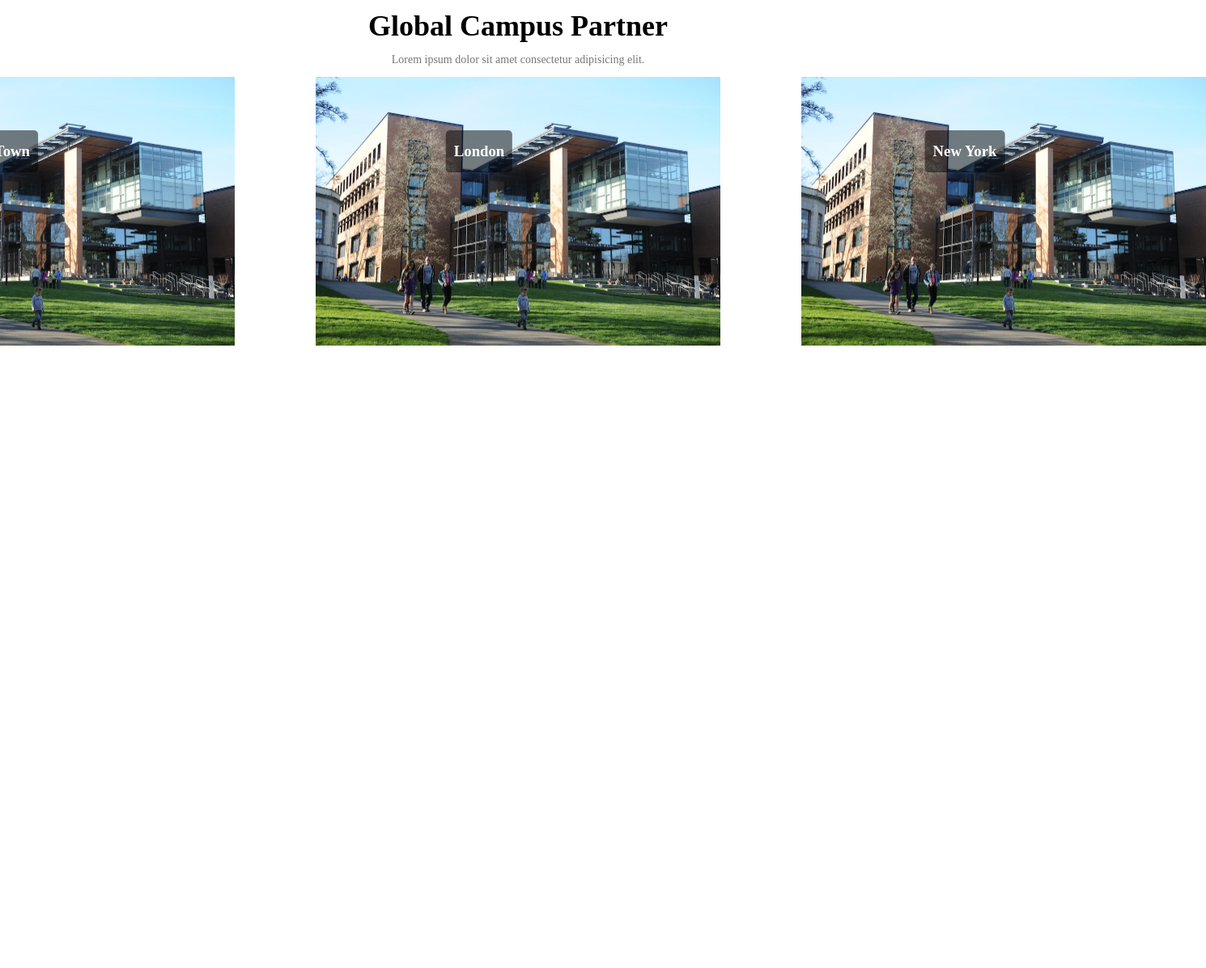
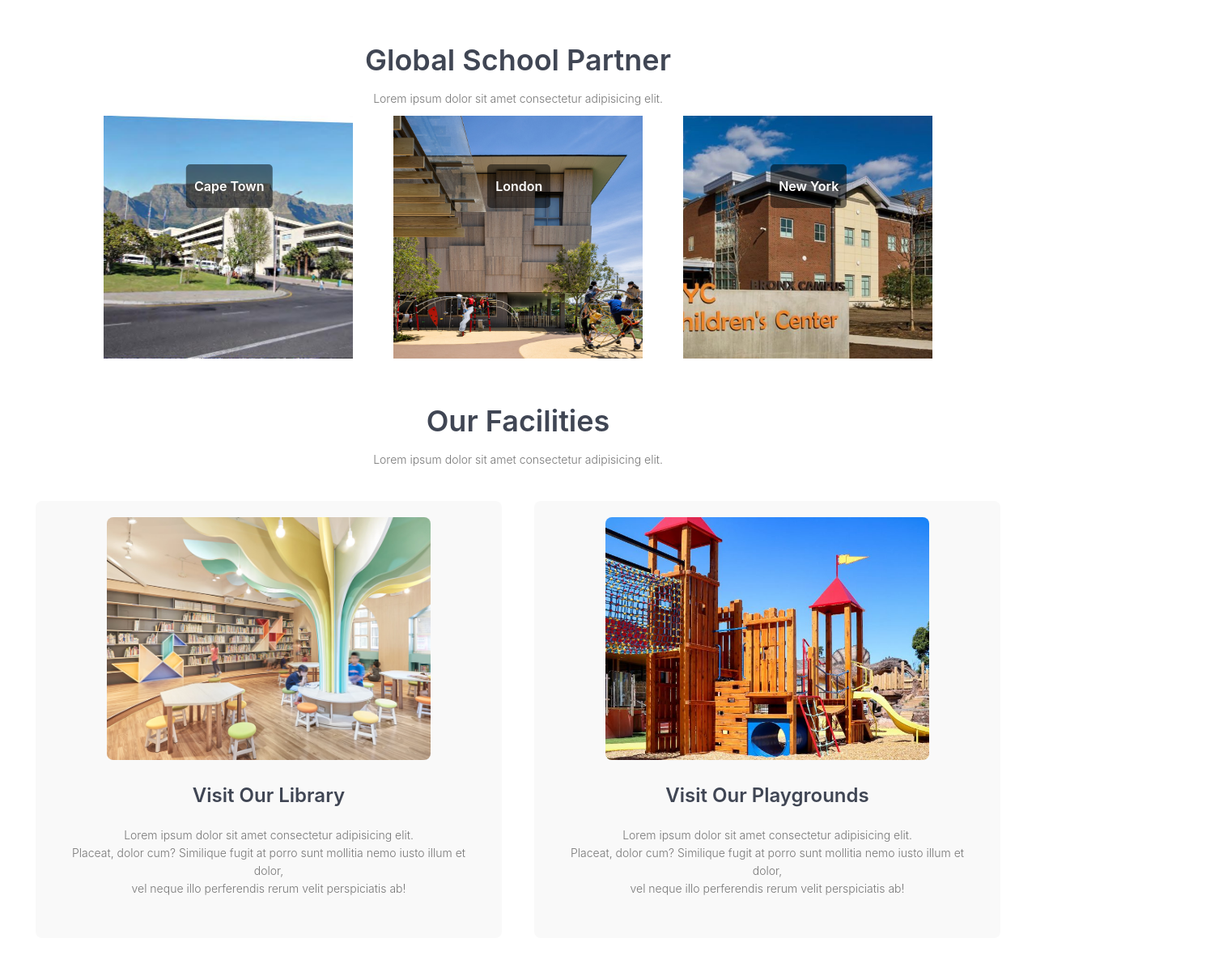
Before and after one commit to saymorec/EduFord, a plain HTML site: page Index.html in a window 1280 px wide. Shown: the part 1293-2489 px from the top of the page at 81% size, 1490 px wide, since content can reach past the window. Before the commit the page ends 1720 px from the top, so only its background shows below. Drawn offline with nearby package versions, Linux system fonts and the light colour scheme.

Commit message:
major_change

```diff
--- a/Index.html
+++ b/Index.html
@@ -13,7 +13,7 @@
     <link rel="preconnect" href="https://fonts.gstatic.com" crossorigin>
     <link rel="stylesheet" href="https://cdn.jsdelivr.net/npm/@fortawesome/fontawesome-free@6.6.0/css/fontawesome.min.css">
     <link href="https://fonts.googleapis.com/css2?family=Poppins:wght@100;200;300;400;500;600;700;800;900&display=swap" rel="stylesheet">
-
+    <link rel="stylesheet" href="https://cdn.jsdelivr.net/npm/bulma@1.0.2/css/bulma.min.css">
     <!-- Page title -->
     <title>Educare</title>
 </head>
@@ -41,7 +41,7 @@
         <!-- Header text content -->
         <div class="text-box">
             <h1>The Leading Education in Afrika</h1>
-            <p>Seize the opportunity to join Africa's leading education. eduCare is a global university in Afrika. <br>Unleashing human potential to create a fair and just society.</p>
+            <p>Seize the opportunity to join Afrika's leading education. eduCare is a global child school in Afrika. <br>Unleashing human potential to create a fair and just society.</p>
             <a href="" class="hero-btn">READ MORE</a>
         </div>
     </section>
@@ -81,14 +81,14 @@
 
     <!-- Global Campus Partner section -->
     <section class="campus">
-        <h1>Global Campus Partner</h1>
+        <h1>Global School Partner</h1>
         <p>Lorem ipsum dolor sit amet consectetur adipisicing elit.</p>
 
         <!-- Campus locations container -->
         <div class="raw">
             <!-- Campus 1: Cape Town -->
             <div class="col">
-                <img src="images/c4.jpeg" alt="">
+                <img src="images/cpt.jpeg" alt="">
                 <div class="layer0">
                     <h3>Cape Town</h3>
                 </div>
@@ -96,7 +96,7 @@
 
             <!-- Campus 2: London -->
             <div class="col">
-                <img src="images/c4.jpeg" alt="">
+                <img src="images/london.jpeg" alt="">
                 <div class="layer1">
                     <h3>London</h3>
                 </div>
@@ -104,12 +104,49 @@
 
             <!-- Campus 3: New York -->
             <div class="col">
-                <img src="images/c4.jpeg" alt="">
+                <img src="images/nyc.jpeg" alt="">
                 <div class="layer2">
                     <h3>New York</h3>
                 </div>
             </div>
         </div>
     </section>
+
+    <!----------- Facilities ----------->
+
+<section class="Facilities">
+    <h1>Our Facilities</h1>
+    <p>Lorem ipsum dolor sit amet consectetur adipisicing elit.</p>
+    <div class="row-f">
+        <div class="f-col">
+            <a href="#"><img src="images/library.jpeg" alt=""></a>
+            <h3>Visit Our Library</h3>
+            <p>Lorem ipsum dolor sit amet consectetur adipisicing elit. <br> Placeat, dolor cum? Similique fugit at porro sunt mollitia nemo iusto illum et dolor, <br>vel neque illo perferendis rerum velit perspiciatis ab!</p>
+
+        </div>
+
+        <div class="f-col">
+           <a href="#"><img src="images/playgrounds.jpeg" alt=""></a>
+            <h3>Visit Our Playgrounds</h3>
+            <p>Lorem ipsum dolor sit amet consectetur adipisicing elit. <br> Placeat, dolor cum? Similique fugit at porro sunt mollitia nemo iusto illum et dolor, <br>vel neque illo perferendis rerum velit perspiciatis ab!</p>
+
+        </div>
+        <div class="f-col">
+            <a href="#"><img src="images/sleeping.jpeg" alt=""></a>
+            <h3>Visit Our Sleeping Area</h3>
+            <p>Lorem ipsum dolor sit amet consectetur adipisicing elit. <br> Placeat, dolor cum? Similique fugit at porro sunt mollitia nemo iusto illum et dolor, <br>vel neque illo perferendis rerum velit perspiciatis ab!</p>
+
+        </div>
+        <div class="f-col">
+            <a href="#"><img src="images/kitchen .jpeg" alt=""></a>
+            <h3>Visit Our kitchen</h3>
+            <p>Lorem ipsum dolor sit amet consectetur adipisicing elit. <br> Placeat, dolor cum? Similique fugit at porro sunt mollitia nemo iusto illum et dolor, <br>vel neque illo perferendis rerum velit perspiciatis ab!</p>
+
+        </div>
+
+    </div>
+
+</section>
+
 </body>
 </html>
--- a/Style.css
+++ b/Style.css
@@ -192,6 +192,7 @@ h3 {
     margin: auto !important;
     text-align: center !important;
     padding-top: 50px !important;
+
 }
 
 /* Layout for Campus Images and Text */
@@ -199,7 +200,7 @@ h3 {
     display: flex !important;
     flex-direction: row !important;
     align-items: center !important;
-    gap: 100px !important;
+    gap: 50px !important;
     justify-content: center !important;
 }
 
@@ -211,18 +212,22 @@ h3 {
     text-align: center !important;
     gap: 30px !important;
     position: relative !important;
+
 }
 
 /* Styling Layers for Campus Text */
 .layer0, .layer1, .layer2 {
     position: absolute !important;
     top: 20% !important;
-    left: 40.4% !important;
+    left: 50.4% !important;
     transform: translateX(-50%) !important;
     background-color: rgba(0, 0, 0, 0.5);
     color: white;
     padding: 5px 10px;
     border-radius: 5px;
+    cursor: pointer !important;
+
+
 }
 
 /* Hover Effect for Campus Text Layers */
@@ -233,4 +238,106 @@ h3 {
 /* Image Width for Campus Section */
 .col img {
     width: 500px !important;
+    height: 300px;
+    object-fit: cover;
+    cursor: pointer !important;
 }
+
+
+
+/* Media Query for Larger Screens to show in two columns */
+
+
+@media (max-width: 768px) {
+    /* Adjusts the text-box position and font size */
+    .text-box h1 { font-size: 36px; }
+    .text-box p { font-size: 16px; }
+
+    /* Makes nav-links vertical */
+    .nav-links ul { flex-direction: column; }
+
+    /* Stacks course and campus columns vertically */
+    .container, .raw { flex-direction: column; gap: 20px; }
+
+    /* Adjusts images to a smaller width */
+    .col img { width: 100%; }
+}
+
+/* Style for Facilities section */
+.Facilities {
+    width: 100%;
+    text-align: center;
+    padding: 50px 0;
+}
+
+.Facilities h1 {
+    font-size: 36px;
+    font-weight: 600;
+}
+
+.Facilities p {
+    font-size: 18px;
+    color: #777;
+    margin-bottom: 20px;
+}
+
+/* Flexbox styling to arrange f-col items in a vertical layout */
+.row-f {
+    display: flex;
+    flex-direction: column; /* Vertical stack for all f-col elements */
+    align-items: center;
+    gap: 20px; /* Space between each .f-col */
+}
+
+.f-col {
+    display: flex;
+    flex-direction: column; /* Vertical stack within each .f-col */
+    align-items: center;
+    width: 80%; /* Adjust as needed */
+    text-align: center;
+    padding: 20px;
+    border-radius: 8px;
+    background-color: #f9f9f9; /* Light background color for contrast */
+    cursor: pointer;
+}
+
+.f-col img {
+    width: 200%;
+    max-width: 400px; /* Optional max-width for larger screens */
+    height: 300px;
+    object-fit: cover;
+    margin-bottom: 10px; /* Space below image */
+    border-radius: 8px; /* Optional rounded corners */
+    cursor: pointer;
+}
+
+.f-col h3 {
+    font-size: 24px;
+    font-weight: 600;
+    margin: 10px 0;
+    text-align: left !important;
+}
+
+.f-col p {
+    font-size: 16px;
+    color: #555;
+    line-height: 1.6;
+    text-align: center;
+
+}
+
+.f-col:hover{box-shadow: 0 0 20px 0px rgba(0, 0, 0, 0.2);}
+
+/* Media query for larger screens - changes to two columns */
+@media (min-width: 768px) {
+    .row-f {
+        flex-direction: row; /* Arrange .f-col items in a row */
+        flex-wrap: wrap;
+        justify-content: center;
+    }
+
+    .f-col {
+        width: 45%; /* Two columns */
+        margin: 10px;
+    }
+}
```
Also changed, not shown: images/cpt.jpeg (added), images/kitchen .jpeg (added), images/library.jpeg (added), images/london.jpeg (added), images/nyc.jpeg (added), images/playgrounds.jpeg (added), images/sleeping.jpeg (added), 1 other file.
